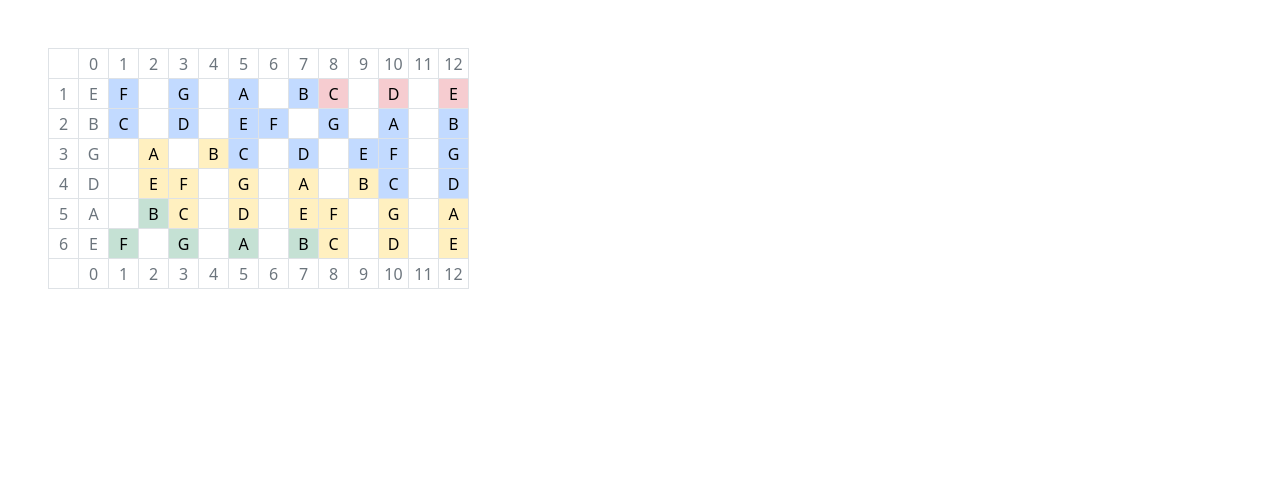
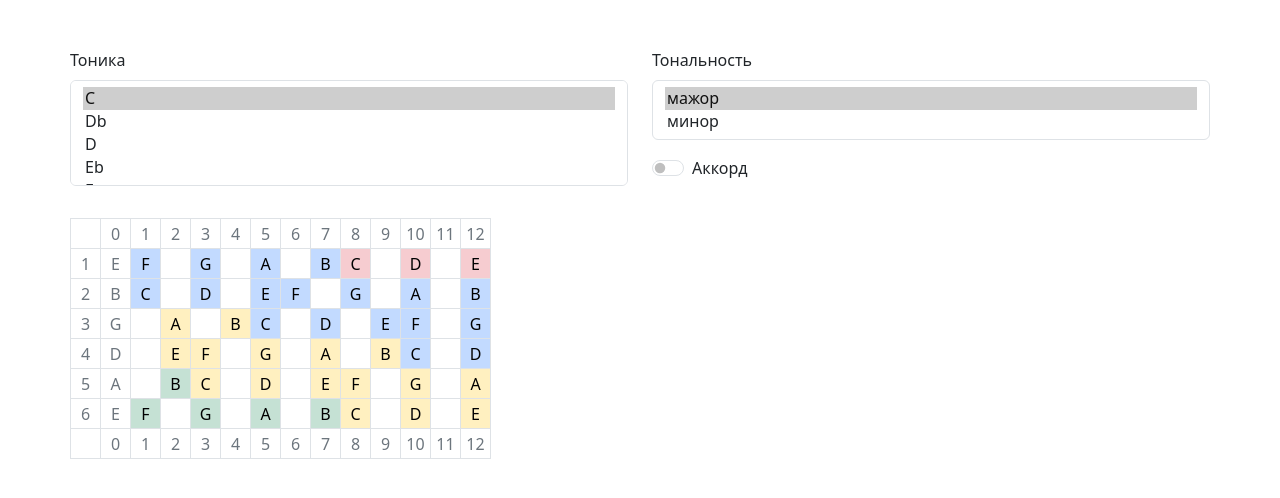
Before and after one commit to Melodyn/guitar-trainer, a website built with webpack: page public/index.html in a window 1280 px wide. Built offline with nearby package versions, Linux system fonts and the light colour scheme.

Commit message:
gammas by scales

```diff
--- a/public/index.html
+++ b/public/index.html
@@ -16,11 +16,47 @@
 </head>
 
 <body data-bs-theme="light">
-  <table class="table table-bordered align-middle text-center w-auto m-5">
-    <thead class="align-middle"></thead>
-    <tbody></tbody>
-    <tfoot></tfoot>
-  </table>
+  <div class="root container pt-5 p-0">
+    <div class="row pb-3">
+      <form name="configurator">
+
+        <div class="row pb-3">
+          <div class="col">
+            <label for="gamma" class="form-label">Тоника</label>
+            <select size="4" id="gamma" name="gamma" class="form-select" aria-label="Тоника">
+            </select>
+          </div>
+
+          <div class="col">
+            <div class="pb-3">
+              <label for="scale" class="form-label">Тональность</label>
+              <select size="2" id="scale" name="scale" class="form-select" aria-label="Тональность">
+                <option selected value="major">мажор</option>
+                <option value="minor">минор</option>
+              </select>
+            </div>
+
+            <div class="form-check form-switch">
+              <label for="isChord" class="form-check-label">Аккорд</label>
+              <input type="checkbox" name="isChord" id="isChord" class="form-check-input" role="switch">
+            </div>
+          </div>
+        </div>
+
+      </form>
+    </div>
+
+    <div class="row pb-3">
+      <div class="col">
+        <table class="table table-bordered align-middle text-center w-auto">
+          <thead class="align-middle"></thead>
+          <tbody></tbody>
+          <tfoot></tfoot>
+        </table>
+      </div>
+    </div>
+  </div>
+
   <script src="https://cdn.jsdelivr.net/npm/bootstrap@5.3.1/dist/js/bootstrap.bundle.min.js"
     integrity="sha384-HwwvtgBNo3bZJJLYd8oVXjrBZt8cqVSpeBNS5n7C8IVInixGAoxmnlMuBnhbgrkm"
     crossorigin="anonymous"></script>
--- a/src/constants/index.ts
+++ b/src/constants/index.ts
@@ -25,6 +25,8 @@ export const defaultGammaSteps: t.gammaStepsByScales = {
   [t.scaleName.major]: [2, 2, 1, 2, 2, 2, 1],
 };
 
+export const gammas = u.generateGammas();
+
 export const defaultChordSteps: t.chordSteps = [1, 3, 5];
 
 export const tunings = u.generateTunings(allNotes, octaves);
--- a/src/constants/utils.ts
+++ b/src/constants/utils.ts
@@ -1,3 +1,5 @@
+import { allNotes, scales } from '.';
+import { buildGamma } from '../functions';
 import type * as t from '../types';
 import * as u from '../utils';
 
@@ -36,6 +38,30 @@ export const generateAllNotes = (): t.note[] => {
   }));
 
   return notes;
+};
+
+export const generateGammas = (): t.gamma[] => {
+  const gammas: t.gamma[] = allNotes.flatMap((note) => {
+    const alterNote: t.note = { ...note, activeTone: 'alterTone' };
+    const innerGammas = [];
+
+    try {
+      innerGammas.push(buildGamma(note, scales.major));
+    } catch (e) { }
+    try {
+      innerGammas.push(buildGamma(alterNote, scales.major));
+    } catch (e) { }
+    try {
+      innerGammas.push(buildGamma(note, scales.minor));
+    } catch (e) { }
+    try {
+      innerGammas.push(buildGamma(alterNote, scales.minor));
+    } catch (e) { }
+
+    return innerGammas;
+  });
+
+  return gammas;
 };
 
 export const generateOctaves = (): t.octave[] => {
--- a/src/index.ts
+++ b/src/index.ts
@@ -1,12 +1,12 @@
 import cn from 'classnames';
 import type * as t from './types';
 import {
-  allNotes,
   allNotesCount,
   scales,
   tunings,
+  gammas,
 } from './constants';
-import { buildChord, buildGamma } from './functions';
+import { buildChord } from './functions';
 import { find } from './utils';
 
 type qsFirstParameter = Parameters<typeof document.querySelector>[0];
@@ -89,19 +89,7 @@ const makeRowEl = (
   return elRow;
 };
 
-const renderNotes = (elTableBody: HTMLTableSectionElement, strings: t.gstring[]): void => {
-  elTableBody.innerHTML = '';
-  strings.forEach((string) => {
-    const elTableBodyRow = makeRowEl(string.notes, {
-      type: 'lala',
-      order: string.order,
-    });
-    elTableBody.append(elTableBodyRow);
-  });
-};
-
-const buildStrings = (fromNote: t.note, scale: t.scale, isChord: boolean = false): t.gstring[] => {
-  const gamma: t.gamma = buildGamma(fromNote, scale);
+const buildStrings = (gamma: t.gamma, isChord: boolean = false): t.gstring[] => {
   const repo = isChord ? buildChord(gamma) : gamma;
 
   const strings = tunings.classic.strings.map((string): t.gstring => {
@@ -122,6 +110,35 @@ const buildStrings = (fromNote: t.note, scale: t.scale, isChord: boolean = false
   return strings;
 };
 
+const renderNotes = (elTableBody: HTMLTableSectionElement, strings: t.gstring[]): void => {
+  elTableBody.innerHTML = '';
+  strings.forEach((string) => {
+    const elTableBodyRow = makeRowEl(string.notes, {
+      type: 'lala',
+      order: string.order,
+    });
+    elTableBody.append(elTableBodyRow);
+  });
+};
+
+const makeGammaOptionEl = (toneName: t.toneName, tonica: t.toneName): HTMLOptionElement => {
+  const elOption = createElement<HTMLOptionElement>('option', { textContent: toneName });
+  elOption.value = toneName;
+  if (toneName === tonica) {
+    elOption.selected = true;
+  }
+  return elOption;
+};
+
+const renderGammas = (elGammaList: HTMLSelectElement, gammas: t.gamma[], tonica: t.toneName): void => {
+  elGammaList.innerHTML = '';
+  gammas.forEach((gamma) => {
+    const gammaTonica = gamma.notes[0];
+    const elOption = makeGammaOptionEl(<t.toneName>gammaTonica[gammaTonica.activeTone], tonica);
+    elGammaList.append(elOption);
+  });
+};
+
 const run = (): void => {
   const elTable = qs<HTMLTableElement>('table');
   const elTableHead = qs<HTMLTableSectionElement>('thead', elTable);
@@ -132,9 +149,44 @@ const run = (): void => {
   elTableHead.append(elTableHeadRow);
   elTableFoot.append(elTableFootRow);
 
-  const note = find(allNotes, ({ tone }) => tone === 'C');
-  const strings = buildStrings(note, scales.major, false);
+  let isChord = false;
+  let tonica: t.toneName = 'C';
+  let scale: t.scale = scales.major;
+  let activeGammas = gammas.filter((gamma) => gamma.scale.name === scale.name);
+  let gamma: t.gamma = find(activeGammas, (gm) => (gm.notes[0][gm.notes[0].activeTone] === tonica));
+
+  const elGammaList = <HTMLSelectElement>document.forms.configurator.elements.gamma;
+  renderGammas(elGammaList, activeGammas, tonica);
+
+  const strings = buildStrings(gamma, isChord);
   renderNotes(elTableBody, strings);
+
+  document.forms.configurator.elements.isChord.addEventListener('change', () => {
+    isChord = document.forms.configurator.elements.isChord.checked;
+    const strings = buildStrings(gamma, isChord);
+
+    renderNotes(elTableBody, strings);
+  });
+
+  document.forms.configurator.elements.scale.addEventListener('change', () => {
+    scale = scales[<t.scaleName>document.forms.configurator.elements.scale.value];
+    activeGammas = gammas.filter((gamma) => gamma.scale.name === scale.name);
+    const hasCurrentTonica = activeGammas.some(({ notes }) => notes[0][notes[0].activeTone] === tonica);
+    tonica = hasCurrentTonica ? tonica : <t.toneName>activeGammas[0].notes[0][activeGammas[0].notes[0].activeTone];
+    gamma = find(activeGammas, (gm) => (gm.notes[0][gm.notes[0].activeTone] === tonica));
+    const strings = buildStrings(gamma, isChord);
+
+    renderGammas(elGammaList, activeGammas, tonica);
+    renderNotes(elTableBody, strings);
+  });
+
+  document.forms.configurator.elements.gamma.addEventListener('change', () => {
+    tonica = <t.toneName>document.forms.configurator.elements.gamma.value;
+    gamma = find(activeGammas, (gm) => (gm.notes[0][gm.notes[0].activeTone] === tonica));
+    const strings = buildStrings(gamma, isChord);
+
+    renderNotes(elTableBody, strings);
+  });
 };
 
 document.addEventListener('DOMContentLoaded', run);
```
